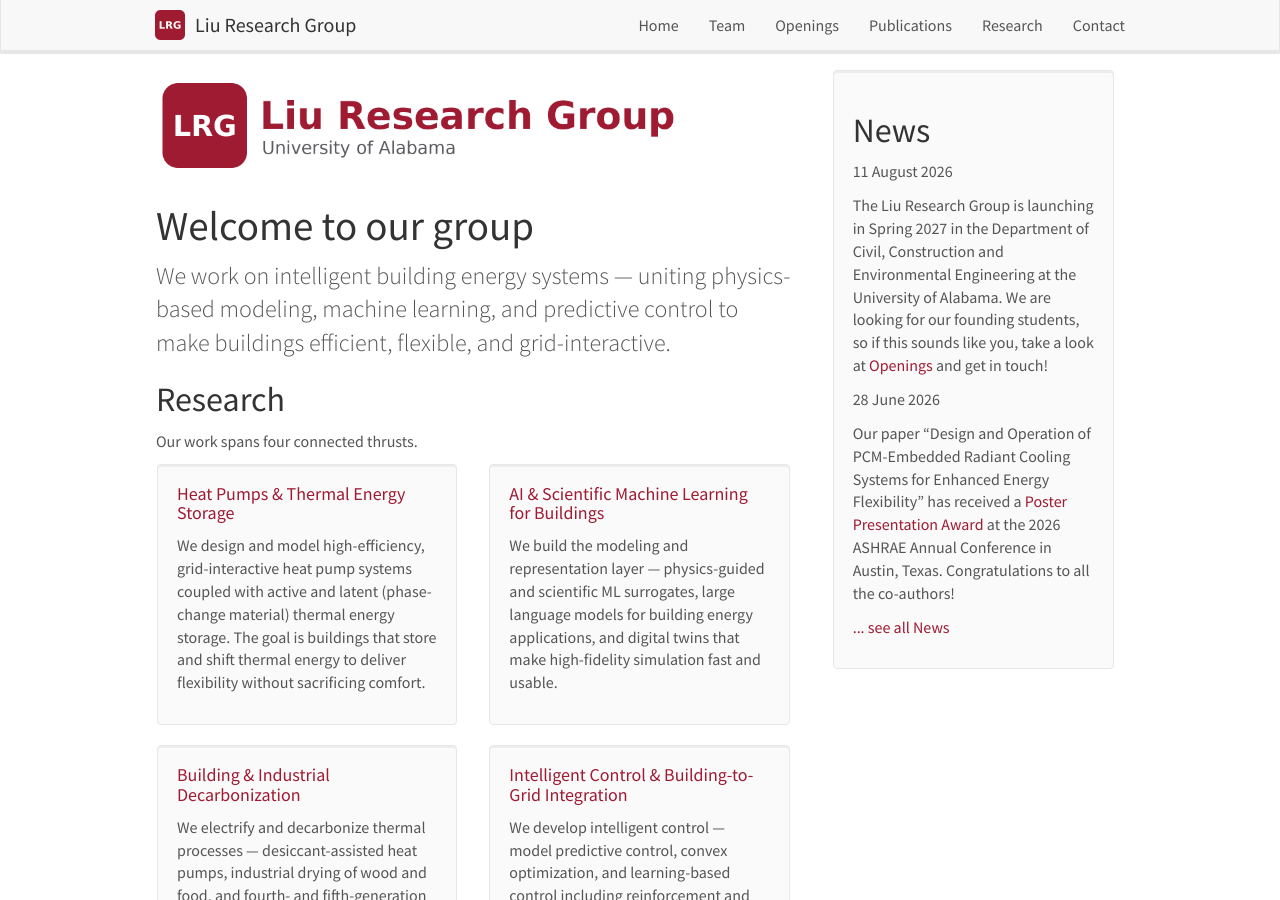
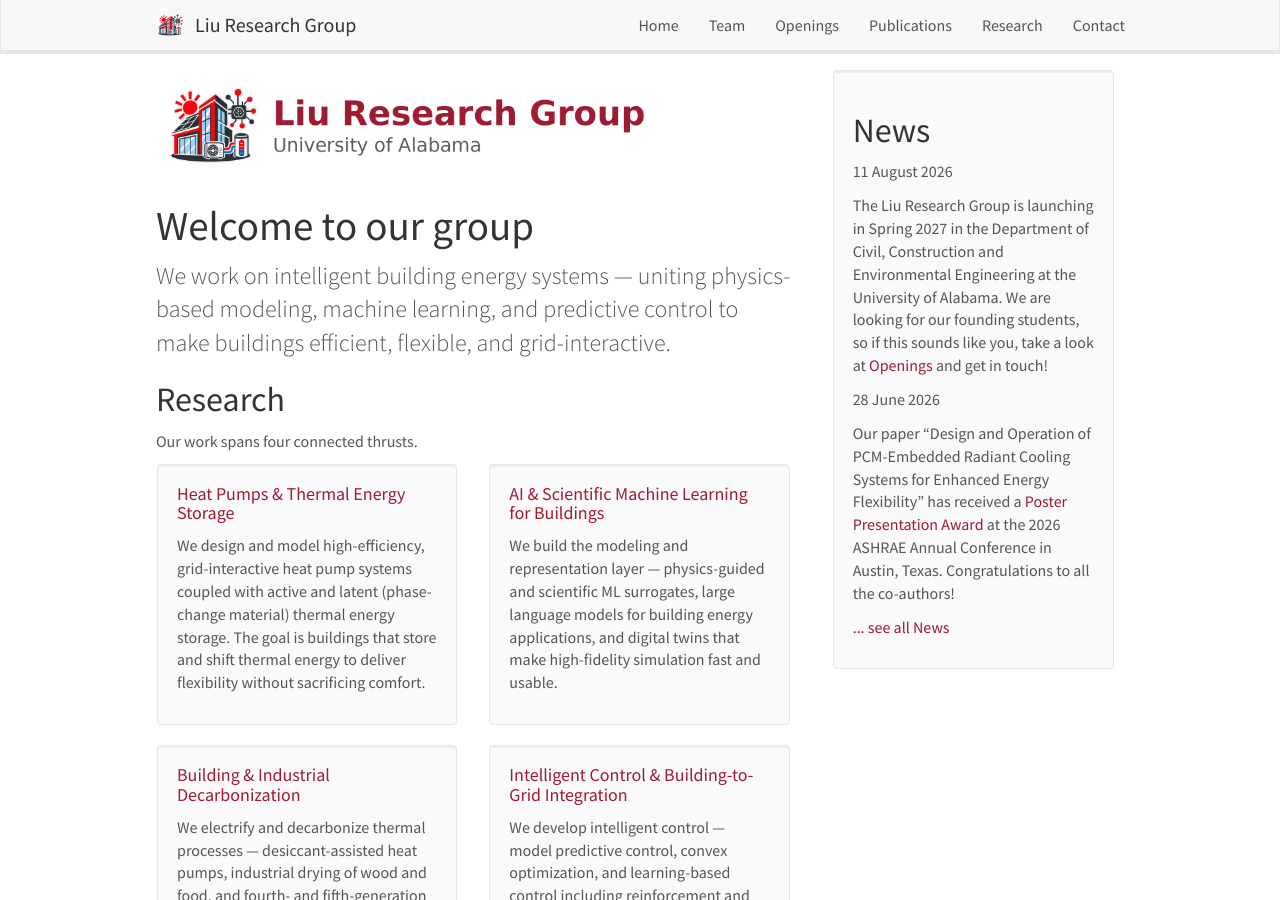
Before and after one commit to liu-research-group/liu-research-group.github.io, a Jekyll site: the page built from _pages/home.md, in a window 1280 px wide and 900 px high. Built offline with Jekyll 4.4.1, drawn with Linux system fonts in a browser that asks for light colours; nearby versions of some CDN libraries.

Commit message:
design: replace the LRG mark with the lab icon
All four logo assets regenerated from lab_icon.png, which shows the building,
solar array, heat pump, thermal store and AI chip -- a much better description
of the group's work than initials.

  images/logopic/group_logo_medium.png       120x120  navbar
  images/logopic/group_logo_medium_text.png  1600x340 homepage wordmark
  images/logopic/favicon.ico                 16/32/48/64
  favicon.png                                180x180

The source art carries a transparent margin, so it is trimmed to its alpha
bounding box (1254x1254 -> 1129x1179) before scaling; otherwise the artwork
would sit small inside its own padding at every size.

The wordmark keeps the previous wording and colours -- crimson 'Liu Research
Group' over grey 'University of Alabama' -- with the new mark in place of the
crimson LRG tile.

lab_icon.png stays in the repo as the source but is excluded from the build; at
922 KB it is larger than every generated asset combined.

```diff
--- a/_config.yml
+++ b/_config.yml
@@ -20,6 +20,7 @@ include:
   - _pages
 
 exclude:
+  - lab_icon.png   # source art for the logos; not served
   - README.md
   - LICENSE
   - NOTICE.md
```
Also changed, not shown: favicon.png, images/logopic/favicon.ico, images/logopic/group_logo_medium.png, images/logopic/group_logo_medium_text.png, lab_icon.png (added).
